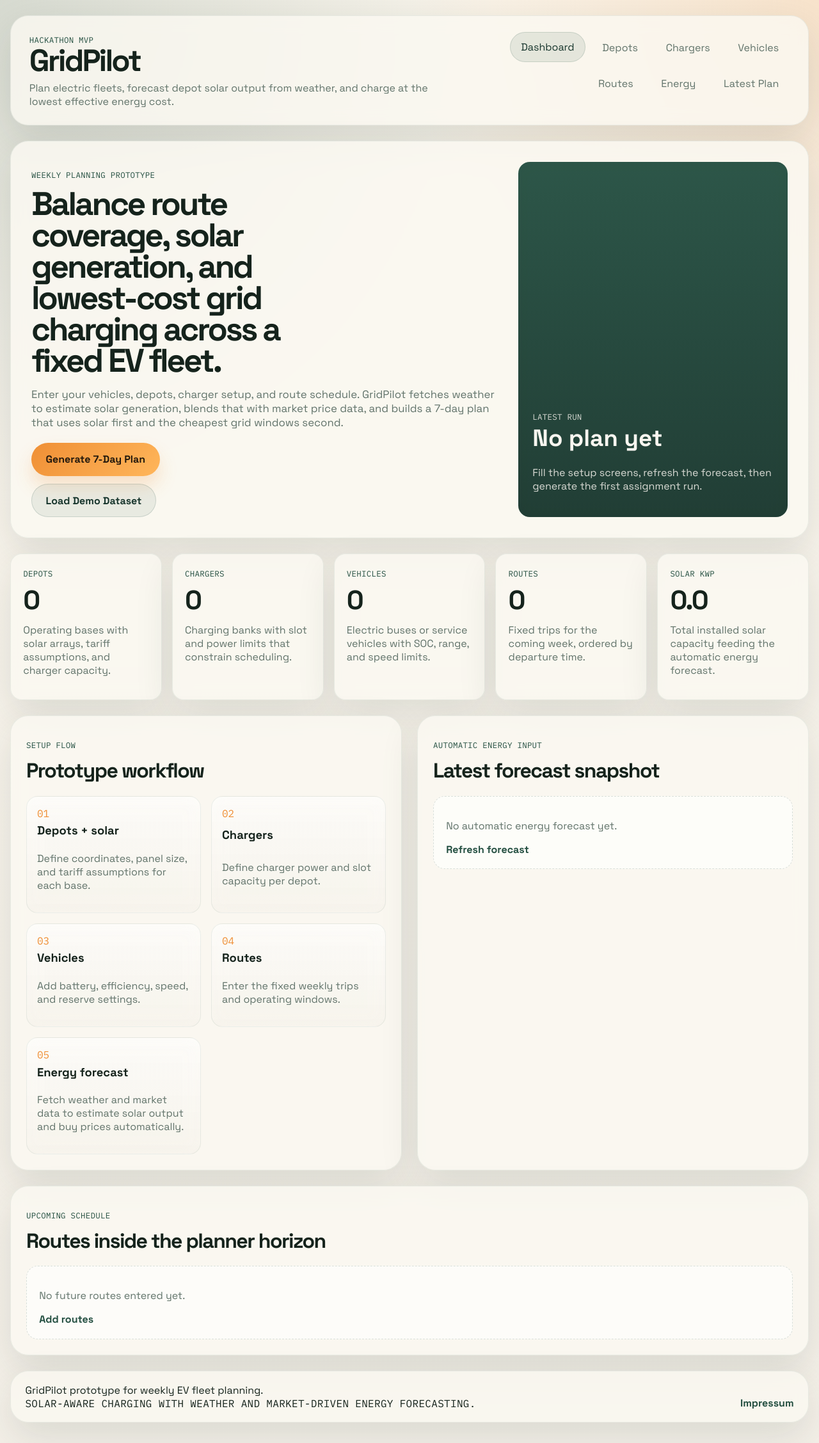
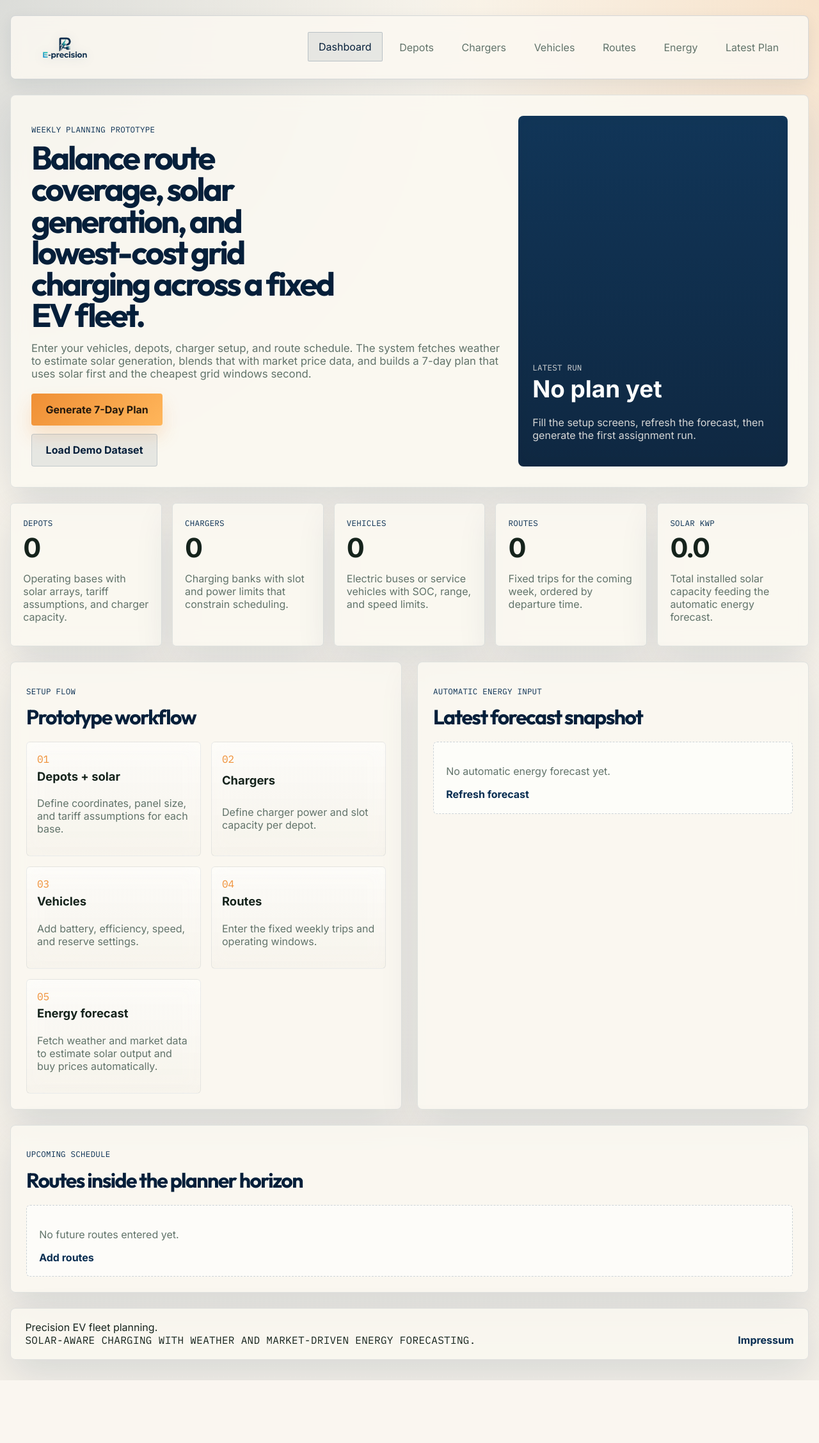
Before and after one commit to bluepineapple2000/MHPHackathon, a Flask app: page / in a window 1280 px wide. Shown: the whole page at 64% size. After the commit the page ends 2157 px from the top, so only its background shows below. Run offline with Flask 3, Linux system fonts and the light colour scheme; data that the repository does not hold is empty.

Commit message:
update visualization

```diff
--- a/static/style.css
+++ b/static/style.css
@@ -4,18 +4,19 @@
     --ink: #15231c;
     --muted: #61736a;
     --line: #d7d2c8;
-    --forest: #244f41;
-    --forest-deep: #18362d;
+    --primary: #072D51;
+    --primary-dark: #051f3a;
+    --primary-light: #0a3d6b;
     --signal: #ef8f35;
     --signal-soft: #ffd8a6;
     --danger: #9c3d2f;
     --danger-soft: #f5d2cb;
     --success: #2d7f5e;
     --success-soft: #d4ecdf;
-    --shadow: 0 22px 60px rgba(32, 46, 39, 0.12);
-    --radius-lg: 28px;
-    --radius-md: 18px;
-    --radius-sm: 12px;
+    --shadow: 0 22px 60px rgba(7, 45, 81, 0.12);
+    --radius-lg: 8px;
+    --radius-md: 6px;
+    --radius-sm: 4px;
 }
 
 * {
@@ -29,11 +30,11 @@ html {
 body {
     margin: 0;
     min-height: 100vh;
-    font-family: "Space Grotesk", "Trebuchet MS", sans-serif;
+    font-family: "Inter", "Outfit", sans-serif;
     color: var(--ink);
     background:
         radial-gradient(circle at top right, rgba(239, 143, 53, 0.18), transparent 25%),
-        radial-gradient(circle at top left, rgba(36, 79, 65, 0.16), transparent 30%),
+        radial-gradient(circle at top left, rgba(7, 45, 81, 0.12), transparent 30%),
         linear-gradient(180deg, #f9f5ec 0%, var(--bg) 100%);
 }
 
@@ -66,27 +67,44 @@ select {
 }
 
 .site-header {
-    display: grid;
-    grid-template-columns: 1.3fr 1fr;
-    gap: 1.5rem;
-    padding: 1.6rem 1.8rem;
-    background: rgba(251, 248, 241, 0.82);
-    border: 1px solid rgba(36, 79, 65, 0.08);
+    display: flex;
+    justify-content: space-between;
+    align-items: center;
+    gap: 2rem;
+    padding: 1.2rem 1.8rem;
+    background: rgba(251, 248, 241, 0.88);
+    border: 1px solid rgba(7, 45, 81, 0.15);
     border-radius: var(--radius-lg);
-    box-shadow: var(--shadow);
+    box-shadow: 0 8px 24px rgba(7, 45, 81, 0.08);
 }
 
 .brand-mark {
     display: inline-flex;
-    flex-direction: column;
-    gap: 0.15rem;
+    flex-direction: row;
+    align-items: center;
+    gap: 1rem;
+    text-decoration: none;
+    color: inherit;
+}
+
+.brand-logo {
+    height: 60px;
+    width: auto;
+    object-fit: contain;
+    filter: drop-shadow(0 2px 8px rgba(7, 45, 81, 0.15));
+    transition: filter 160ms ease;
+}
+
+.brand-mark:hover .brand-logo {
+    filter: drop-shadow(0 4px 12px rgba(7, 45, 81, 0.25));
+}
+
+.brand-text {
+    display: none;
 }
 
 .brand-mark h1 {
-    margin: 0;
-    font-size: clamp(2rem, 4vw, 3rem);
-    line-height: 0.95;
-    letter-spacing: -0.06em;
+    display: none;
 }
 
 .brand-kicker,
@@ -102,7 +120,7 @@ select {
 .brand-kicker,
 .eyebrow,
 .card-label {
-    color: var(--forest);
+    color: var(--primary);
     font-size: 0.78rem;
 }
 
@@ -116,17 +134,24 @@ select {
     color: var(--muted);
 }
 
+.brand-block {
+    display: flex;
+    flex-direction: column;
+    gap: 0.5rem;
+}
+
 .brand-copy {
     max-width: 40rem;
-    margin: 0.6rem 0 0;
+    margin: 0;
+    font-size: 0.95rem;
 }
 
 .site-nav {
     display: flex;
     flex-wrap: wrap;
     justify-content: flex-end;
-    align-content: flex-start;
     gap: 0.6rem;
+    align-items: center;
 }
 
 .nav-link,
@@ -136,7 +161,7 @@ select {
 
 .nav-link {
     padding: 0.75rem 1rem;
-    border-radius: 999px;
+    border-radius: 2px;
     border: 1px solid transparent;
     color: var(--muted);
 }
@@ -181,7 +206,7 @@ select {
 .panel,
 .stat-card {
     background: rgba(251, 248, 241, 0.85);
-    border: 1px solid rgba(36, 79, 65, 0.08);
+    border: 1px solid rgba(7, 45, 81, 0.1);
     box-shadow: var(--shadow);
 }
 
@@ -203,6 +228,9 @@ select {
     line-height: 0.96;
     letter-spacing: -0.06em;
     max-width: 14ch;
+    font-family: "Outfit", "Inter", sans-serif;
+    font-weight: 700;
+    color: var(--primary-dark);
 }
 
 .hero-text {
@@ -214,8 +242,8 @@ select {
 .plan-snapshot {
     height: 100%;
     padding: 1.4rem;
-    border-radius: calc(var(--radius-lg) - 10px);
-    background: linear-gradient(180deg, rgba(36, 79, 65, 0.96), rgba(24, 54, 45, 0.96));
+    border-radius: var(--radius-lg);
+    background: linear-gradient(180deg, rgba(7, 45, 81, 0.96), rgba(5, 31, 58, 0.96));
     color: #f9f6f0;
     display: flex;
     flex-direction: column;
@@ -232,12 +260,13 @@ select {
 .plan-snapshot strong {
     font-size: 2.3rem;
     line-height: 1;
+    color: #ffffff;
 }
 
 .primary-button,
 .secondary-button {
     border: none;
-    border-radius: 999px;
+    border-radius: 4px;
     cursor: pointer;
     transition: transform 160ms ease, box-shadow 160ms ease, background 160ms ease;
 }
@@ -253,9 +282,9 @@ select {
 .secondary-button {
     padding: 0.9rem 1.35rem;
     font-weight: 700;
-    color: var(--forest-deep);
-    background: rgba(36, 79, 65, 0.08);
-    border: 1px solid rgba(36, 79, 65, 0.16);
+    color: var(--primary-dark);
+    background: rgba(7, 45, 81, 0.08);
+    border: 1px solid rgba(7, 45, 81, 0.16);
 }
 
 .primary-button:hover,
@@ -331,6 +360,9 @@ select {
     margin: 0.2rem 0 0;
     font-size: clamp(1.5rem, 3vw, 2rem);
     letter-spacing: -0.05em;
+    font-family: "Outfit", "Inter", sans-serif;
+    font-weight: 700;
+    color: var(--primary-dark);
 }
 
 .stack-form {
@@ -455,13 +487,13 @@ tbody tr:hover {
     gap: 0.35rem;
     padding: 1rem;
     border-radius: var(--radius-md);
-    border: 1px solid rgba(36, 79, 65, 0.08);
+    border: 1px solid rgba(7, 45, 81, 0.08);
     background: linear-gradient(180deg, rgba(255, 255, 255, 0.52), rgba(244, 240, 232, 0.55));
 }
 
 .workflow-card:hover {
     transform: translateY(-2px);
-    border-color: rgba(239, 143, 53, 0.3);
+    border-color: rgba(7, 45, 81, 0.2);
 }
 
 .workflow-card span {
@@ -515,16 +547,16 @@ tbody tr:hover {
     padding: 1.2rem;
     border-radius: var(--radius-md);
     background: rgba(255, 255, 255, 0.58);
-    border: 1px dashed rgba(36, 79, 65, 0.16);
+    border: 1px dashed rgba(7, 45, 81, 0.2);
 }
 
 .inline-link {
-    color: var(--forest);
+    color: var(--primary);
     font-weight: 700;
 }
 
 .inline-link:hover {
-    color: var(--forest-deep);
+    color: var(--primary-dark);
 }
 
 .site-footer {
@@ -536,7 +568,7 @@ tbody tr:hover {
     padding: 1.2rem 1.4rem;
     border-radius: var(--radius-lg);
     background: rgba(251, 248, 241, 0.82);
-    border: 1px solid rgba(36, 79, 65, 0.08);
+    border: 1px solid rgba(7, 45, 81, 0.1);
     box-shadow: var(--shadow);
 }
 
@@ -546,7 +578,11 @@ tbody tr:hover {
 
 .footer-link {
     font-weight: 700;
-    color: var(--forest);
+    color: var(--primary);
+}
+
+.footer-link:hover {
+    color: var(--primary-dark);
 }
 
 .legal-panel {
--- a/templates/base.html
+++ b/templates/base.html
@@ -3,10 +3,10 @@
 <head>
     <meta charset="UTF-8">
     <meta name="viewport" content="width=device-width, initial-scale=1.0">
-    <title>{% block title %}GridPilot{% endblock %}</title>
+    <title>{% block title %}Fleet Planning{% endblock %}</title>
     <link rel="preconnect" href="https://fonts.googleapis.com">
     <link rel="preconnect" href="https://fonts.gstatic.com" crossorigin>
-    <link href="https://fonts.googleapis.com/css2?family=Space+Grotesk:wght@400;500;700&family=IBM+Plex+Mono:wght@400;500&display=swap" rel="stylesheet">
+    <link href="https://fonts.googleapis.com/css2?family=Inter:wght@400;500;600;700&family=Outfit:wght@600;700&family=IBM+Plex+Mono:wght@400;500&display=swap" rel="stylesheet">
     <link rel="stylesheet" href="https://unpkg.com/leaflet@1.9.4/dist/leaflet.css">
     <link rel="stylesheet" href="{{ url_for('static', filename='style.css') }}">
 </head>
@@ -15,10 +15,9 @@
         <header class="site-header">
             <div class="brand-block">
                 <a href="{{ url_for('home') }}" class="brand-mark">
-                    <span class="brand-kicker">Hackathon MVP</span>
-                    <h1>GridPilot</h1>
+                    <img src="{{ url_for('static', filename='logo.png') }}" alt="Logo" class="brand-logo">
                 </a>
-                <p class="brand-copy">Plan electric fleets, forecast depot solar output from weather, and charge at the lowest effective energy cost.</p>
+                <p class="brand-copy" style="display: none;">Precision EV fleet planning.</p>
             </div>
             <nav class="site-nav">
                 <a href="{{ url_for('home') }}" class="nav-link {% if request.endpoint == 'home' %}active{% endif %}">Dashboard</a>
@@ -46,7 +45,7 @@
 
         <footer class="site-footer">
             <div>
-                <p>GridPilot prototype for weekly EV fleet planning.</p>
+                <p>Precision EV fleet planning.</p>
                 <p class="muted-line">Solar-aware charging with weather and market-driven energy forecasting.</p>
             </div>
             <a href="{{ url_for('impressum') }}" class="footer-link">Impressum</a>
--- a/templates/energy.html
+++ b/templates/energy.html
@@ -12,7 +12,7 @@
             </div>
         </div>
         <div class="empty-state">
-            <p>GridPilot uses depot coordinates and solar panel settings to fetch weather forecasts, estimate solar output, and combine that with market price history plus day-ahead prices.</p>
+            <p>The system uses depot coordinates and solar panel settings to fetch weather forecasts, estimate solar output, and combine that with market price history plus day-ahead prices.</p>
         </div>
         <form method="post" class="stack-form">
             <button type="submit" class="primary-button">Fetch 7-day forecast</button>
--- a/templates/index.html
+++ b/templates/index.html
@@ -1,13 +1,13 @@
 {% extends "base.html" %}
 
-{% block title %}GridPilot Dashboard{% endblock %}
+{% block title %}Dashboard{% endblock %}
 
 {% block content %}
 <section class="hero-panel">
     <div class="hero-copy">
         <p class="eyebrow">Weekly planning prototype</p>
         <h2>Balance route coverage, solar generation, and lowest-cost grid charging across a fixed EV fleet.</h2>
-        <p class="hero-text">Enter your vehicles, depots, charger setup, and route schedule. GridPilot fetches weather to estimate solar generation, blends that with market price data, and builds a 7-day plan that uses solar first and the cheapest grid windows second.</p>
+        <p class="hero-text">Enter your vehicles, depots, charger setup, and route schedule. The system fetches weather to estimate solar generation, blends that with market price data, and builds a 7-day plan that uses solar first and the cheapest grid windows second.</p>
         <form action="{{ url_for('run_plan') }}" method="post" class="inline-form">
             <input type="hidden" name="horizon_days" value="7">
             <button type="submit" class="primary-button">Generate 7-Day Plan</button>
```
Also changed, not shown: other parts of static/style.css (+43 -17 lines), static/logo.png (added).
